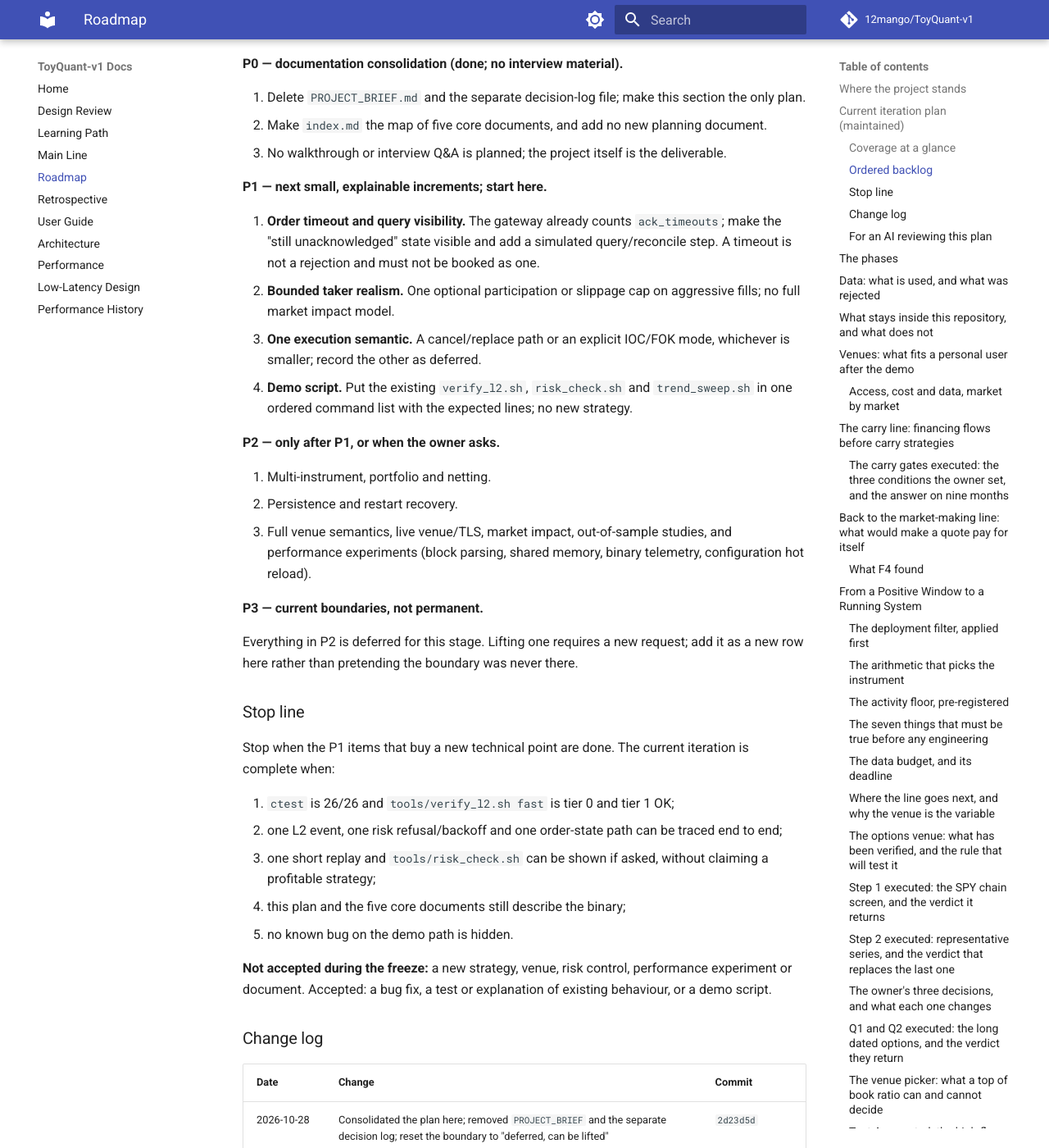
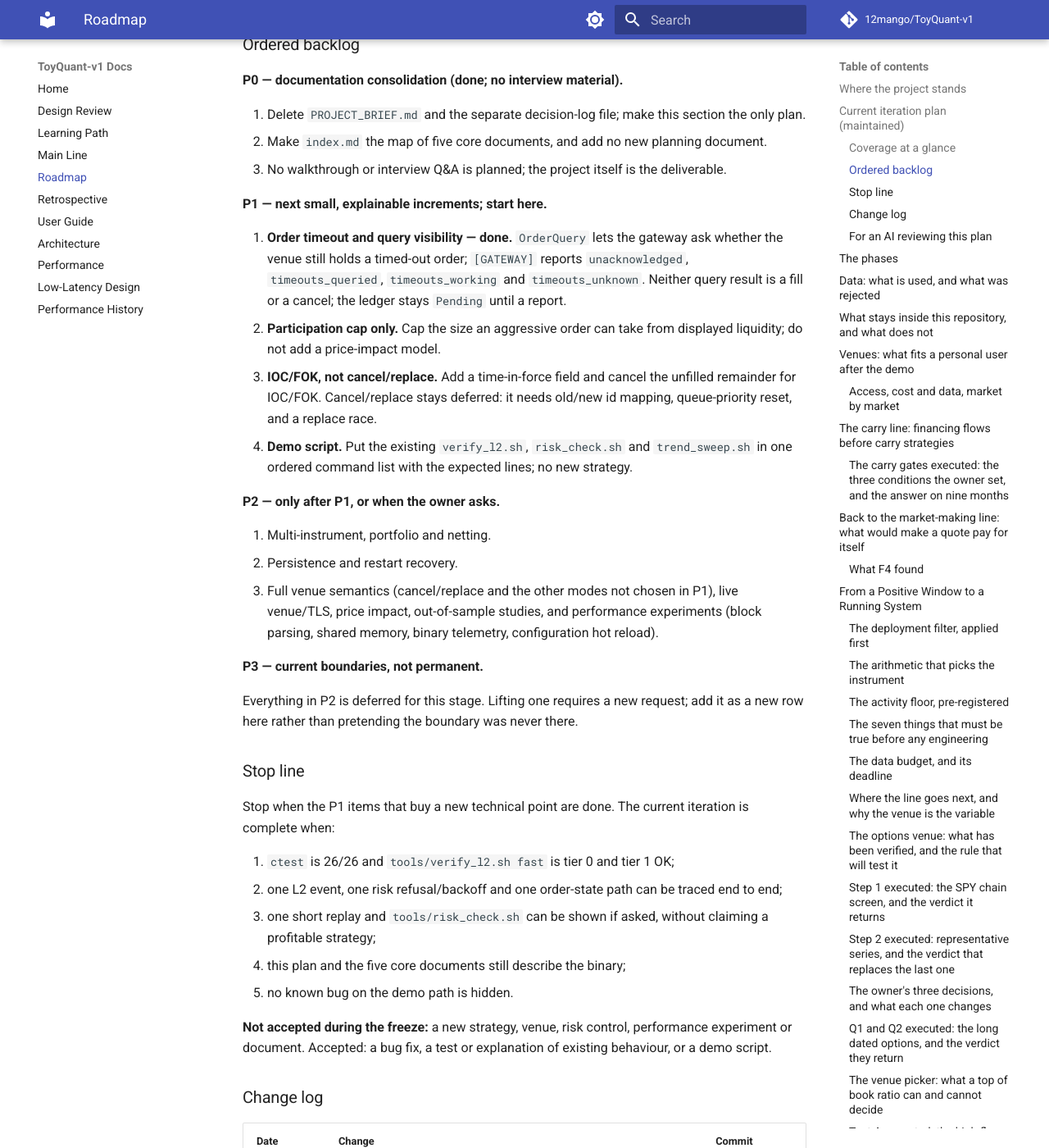
Before and after one commit to 12mango/ToyQuant-v1, an MkDocs documentation site: the page built from docs/ROADMAP.md, in a window 1280 px wide and 1400 px high, scrolled down 2584 px. Shown: the whole window at 82% size. Built offline with MkDocs 1.6.1 and Material for MkDocs 9.7.7, drawn with Linux system fonts in a browser that asks for light colours; comment, search, counter and statistics services are not loaded; some of the changed text lies outside the part shown.

Commit message:
exchange,lines,tests,docs: A timeout is a query, not a fake cancel
`OrderQuery` lets the gateway ask the venue whether it still holds a timed-out order. `[GATEWAY]` now reports
`unacknowledged`, `timeouts_queried`, `timeouts_working` and `timeouts_unknown`; neither query result is a
fill or a cancel, and the ledger stays Pending until a report. `MatchingEngine`, `PaperBroker` and
`OrderGateway` implement the query.

The gateway test covers a timeout with no retry: the query is Unknown before the order lands, Working after it
rests, and no terminal report is invented. The ROADMAP records P1-1 as done, keeps P1-2 to a participation cap
only, and chooses IOC/FOK for P1-3; cancel/replace is deferred.

Tests: ctest 26/26; `tools/verify_l2.sh fast` tier 0/tier 1 OK; `mkdocs build --strict` RC=0.

```diff
--- a/docs/ROADMAP.md
+++ b/docs/ROADMAP.md
@@ -38,9 +38,9 @@ existing design, architecture and user documents are the whole plan.
 | strategy framework and market making | done | none | done |
 | non-market-making line | `trend_l2` plus a measured negative result | another signal only if it teaches a new point | P2 |
 | pre-trade risk | done: switch, fat finger, rate, exposure, position | per-strategy budget only when strategies share an account | P2 |
-| order state | done: Pending/Resting/PartiallyFilled/Filled/Cancelled/Rejected, reasons, pending release | timeout/query reconciliation for a live-like path | P1 |
+| order state | done: Pending/Resting/PartiallyFilled/Filled/Cancelled/Rejected, reasons, pending release | timeout/query visibility done; recovery policy remains P2 | done |
 | portfolio and PnL | single instrument | multi-instrument and portfolio | P2 |
-| broker and gateway simulation | paper broker plus gateway faults and timeouts | client-order-id recovery and reconciliation | P1 |
+| broker and gateway simulation | paper broker plus gateway faults and timeout queries | client-order-id recovery remains P2 | done |
 | persistence and recovery | missing | out of the demo; would need a venue-like query | P3 |
 | live venue, TLS and authentication | missing; current boundary | out of the demo; lift by request | P3 |
 | market impact and realistic taker fills | missing; the 100% touch-fill assumption is stated | one small participation cap if it buys a lesson | P1 |
@@ -57,13 +57,13 @@ existing design, architecture and user documents are the whole plan.
 
 **P1 — next small, explainable increments; start here.**
 
-5. **Order timeout and query visibility.** The gateway already counts `ack_timeouts`; make the "still
-   unacknowledged" state visible and add a simulated query/reconcile step. A timeout is not a rejection and
-   must not be booked as one.
-6. **Bounded taker realism.** One optional participation or slippage cap on aggressive fills; no full market
-   impact model.
-7. **One execution semantic.** A cancel/replace path or an explicit IOC/FOK mode, whichever is smaller; record
-   the other as deferred.
+5. **Order timeout and query visibility — done.** `OrderQuery` lets the gateway ask whether the venue still
+   holds a timed-out order; `[GATEWAY]` reports `unacknowledged`, `timeouts_queried`, `timeouts_working` and
+   `timeouts_unknown`. Neither query result is a fill or a cancel; the ledger stays `Pending` until a report.
+6. **Participation cap only.** Cap the size an aggressive order can take from displayed liquidity; do not add
+   a price-impact model.
+7. **IOC/FOK, not cancel/replace.** Add a time-in-force field and cancel the unfilled remainder for IOC/FOK.
+   Cancel/replace stays deferred: it needs old/new id mapping, queue-priority reset, and a replace race.
 8. **Demo script.** Put the existing `verify_l2.sh`, `risk_check.sh` and `trend_sweep.sh` in one ordered
    command list with the expected lines; no new strategy.
 
@@ -71,8 +71,9 @@ existing design, architecture and user documents are the whole plan.
 
 9. Multi-instrument, portfolio and netting.
 10. Persistence and restart recovery.
-11. Full venue semantics, live venue/TLS, market impact, out-of-sample studies, and performance experiments
-    (block parsing, shared memory, binary telemetry, configuration hot reload).
+11. Full venue semantics (cancel/replace and the other modes not chosen in P1), live venue/TLS, price impact,
+    out-of-sample studies, and performance experiments (block parsing, shared memory, binary telemetry,
+    configuration hot reload).
 
 **P3 — current boundaries, not permanent.**
 
@@ -97,7 +98,8 @@ Accepted: a bug fix, a test or explanation of existing behaviour, or a demo scri
 | Date | Change | Commit |
 |---|---|---|
 | 2026-10-28 | Consolidated the plan here; removed `PROJECT_BRIEF` and the separate decision log; reset the boundary to "deferred, can be lifted" | `2d23d5d` |
-| 2026-10-28 | Removed the interview walkthrough/Q&A from P0; the plan is project-quality only | this commit |
+| 2026-10-28 | Removed the interview walkthrough/Q&A from P0; the plan is project-quality only | `2078958` |
+| 2026-10-28 | P1-1 done: gateway timeout query/reconciliation; P1-2 is a participation cap only; P1-3 is IOC/FOK, cancel/replace deferred | this commit |
 | 2026-10-28 | Order state machine, reject/cancel reasons, risk pipeline, non-market-making line and measurements | `9a691be` … `3b0a180` |
 
 ### For an AI reviewing this plan
```
Also changed, not shown: CHANGELOG.md (+6 -0 lines), docs/ARCHITECTURE.md (+5 -4 lines), docs/DESIGN_REVIEW.md (+1 -1 lines), docs/MAINLINE.md (+1 -1 lines), docs/USER_GUIDE.md (+6 -1 lines), 6 other files.
